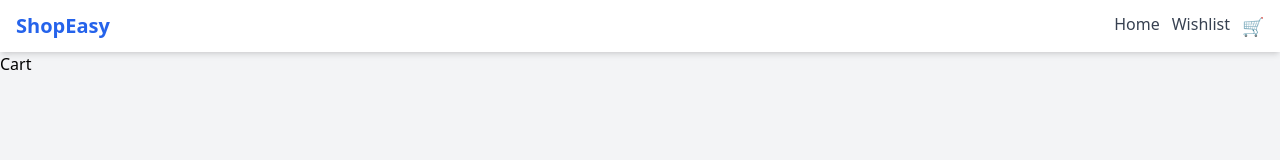
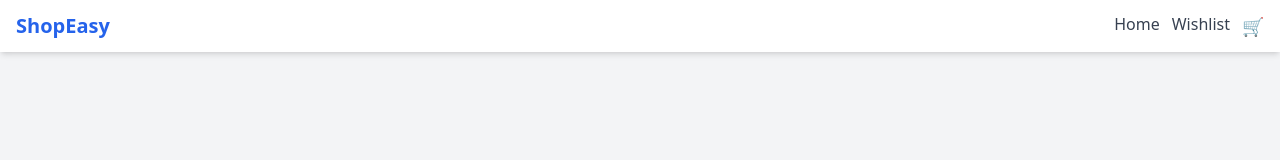
Before and after one commit to Eman-Abukhater/E-Commerce_Product_App, a React (Vite) app in the folder ecommerce-app/: page /cart in a window 1280 px wide. Shown: the top 160 px of the page. Built offline with nearby package versions, Linux system fonts and the light colour scheme.

Commit message:
start create cart page

```diff
--- a/ecommerce-app/src/pages/Cart.jsx
+++ b/ecommerce-app/src/pages/Cart.jsx
@@ -1,9 +1,17 @@
-import React from 'react'
+import React, { useContext } from "react";
+import { CartContext } from "../context/CartContext";
+import { Link } from "react-router-dom";
 
-function Cart() {
+export default function Cart() {
+  const {
+    cartItems,
+    removeFromCart,
+    cartTotal,
+    cartCount,
+    updateQuantity,
+  } = useContext(CartContext);
+
   return (
-    <div>Cart</div>
-  )
+   <div></div>
+  );
 }
-
-export default Cart
```
